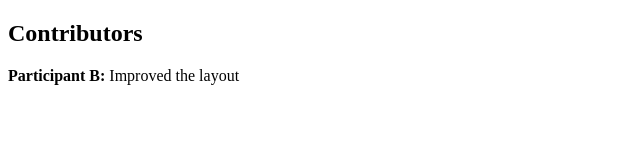
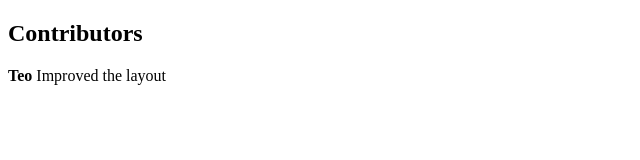
Before and after one commit to Aldgar/colaborative-work, a plain HTML site: page index.html in a window 1280 px wide. Shown: the whole page, without its empty margins (0-640 px from the left). Drawn offline with Linux system fonts and the light colour scheme.

Commit message:
Added my name Teo

```diff
--- a/index.html
+++ b/index.html
@@ -9,7 +9,8 @@
 
     <div id="contributors">
         <h2>Contributors</h2>
-        <p><strong>Participant B:</strong> Improved the layout</p>
+        <p><strong>Teo</strong> Improved the layout</p>
+
 
 
     </div>
```
